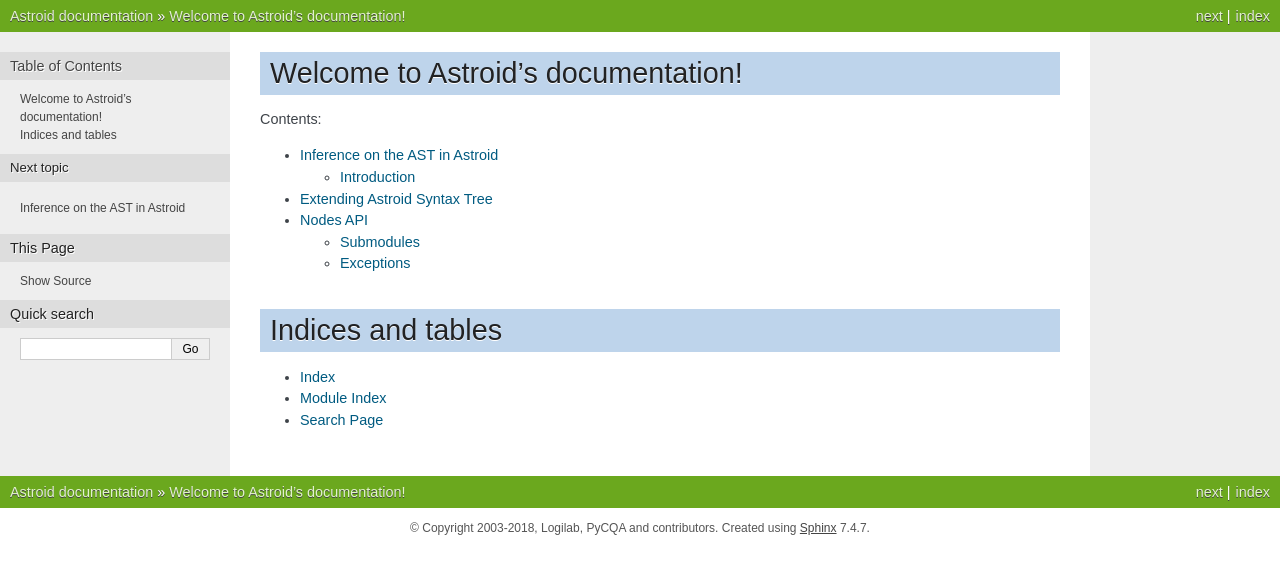
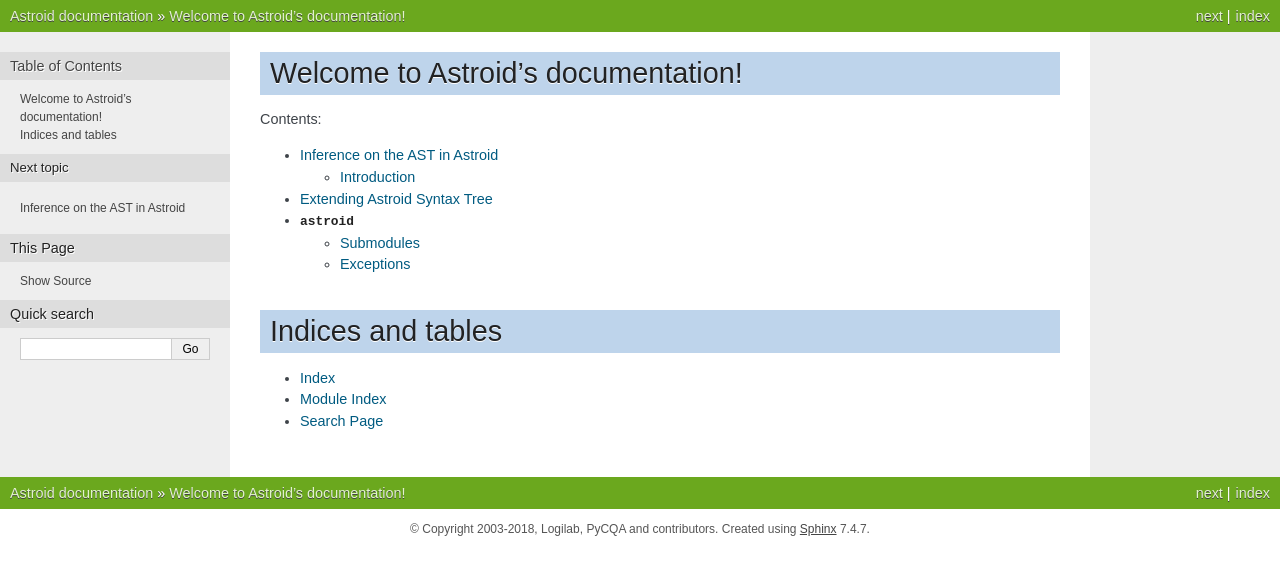
Before and after one commit to janderson1017/astroid, a Sphinx documentation site: the page built from doc/index.rst, in a window 1280 px wide. Shown: the top 575 px of the page. Built offline with Sphinx 7.4.7, drawn with Linux system fonts in a browser that asks for light colours; the version number could not be read and is left out.

Commit message:
Revert the document name change

```diff
--- a/doc/api/astroid.rst
+++ b/doc/api/astroid.rst
@@ -1,5 +1,5 @@
-Nodes API
-=========
+:mod:`astroid`
+==============
 
 .. automodule:: astroid
 
```
